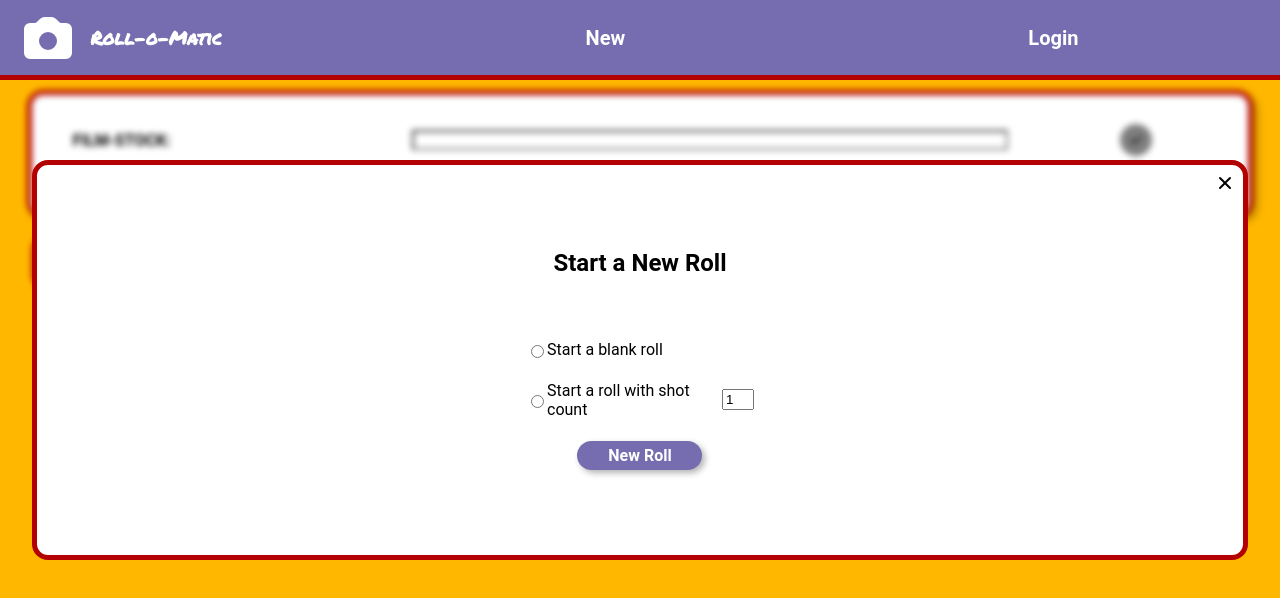
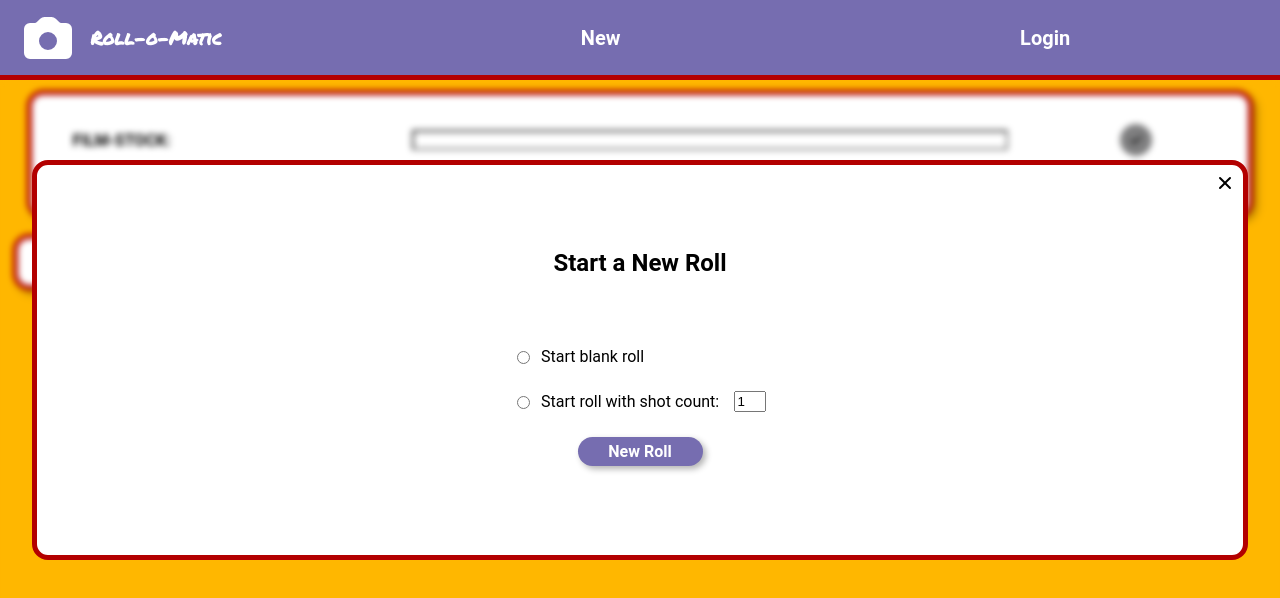
Before and after one commit to zg92/rollomatic, a React (Create React App) app: page / in a window 1280 px wide. Both pictures are taken after a click on the element "New". Shown: the top 598 px of the page. Built offline with nearby package versions, Linux system fonts and the light colour scheme; no server answers.

Commit message:
button styling

```diff
--- a/src/components/input-components/radio-component.js
+++ b/src/components/input-components/radio-component.js
@@ -4,6 +4,7 @@ export const RadioButton = ({
   label,
   className,
   setter,
+  labelClass,
 }) => {
   const changeHandler = (e, setter) => {
     setter(e.target.value);
@@ -21,7 +22,9 @@ export const RadioButton = ({
         }}
       />
 
-      <label htmlFor={radioValue}>{label}</label>
+      <label htmlFor={radioValue} className={labelClass}>
+        {label}
+      </label>
     </>
   );
 };
--- a/src/components/navbar/navbar-wrapper/navbar.scss
+++ b/src/components/navbar/navbar-wrapper/navbar.scss
@@ -20,6 +20,7 @@
 .navbar-links {
     width: 70%;
     @include flex(row, space-around, false);
+    margin-right: 10px;
 
 }
 
--- a/src/components/popups/new-popup/new-popup.js
+++ b/src/components/popups/new-popup/new-popup.js
@@ -90,7 +90,8 @@ const NewPopup = () => {
           radioValue={"blank"}
           setter={setRadioSelection}
           className={"new-roll-radio"}
-          label={"Start a blank roll"}
+          label={"Start blank roll"}
+          labelClass={"new-roll-label"}
         />
       </div>
       <div className="roll-options-row new-input-row">
@@ -100,7 +101,8 @@ const NewPopup = () => {
           input={"Update saved roll"}
           setter={setRadioSelection}
           className={"new-roll-radio"}
-          label={"Start a roll with shot count"}
+          label={"Start roll with shot count:"}
+          labelClass={"new-roll-label"}
         />
         <input
           className="new-input"
--- a/src/components/popups/new-popup/new-popup.scss
+++ b/src/components/popups/new-popup/new-popup.scss
@@ -2,14 +2,15 @@
 
 .new-content {
     height: 50%;
-    width: max-content;
+    width: 18rem;
     @include flex(column, space-evenly, true);
+
 }
 
 .new-input-row {
     @include flex(row, left, false);
-    width: 95%;
-
+    width: 100%;
+    margin-left: 2rem;
 }
 
 .new-roll-radio {
@@ -19,5 +20,9 @@
 
 .new-input {
     width: 2rem;
-    margin-left: 10%;
+    margin-left: 5%;
 }
+
+.new-roll-label {
+    margin-left: .5rem;
+}
--- a/src/components/popups/save-popup/save-popup-options/save-pop-up-options.js
+++ b/src/components/popups/save-popup/save-popup-options/save-pop-up-options.js
@@ -20,16 +20,18 @@ const SavePopUpOptions = ({
             <RadioButton
               radioName={"save-roll"}
               radioValue={"update"}
-              label={"Update saved roll"}
+              label={"Update currently open roll"}
               setter={setRadioSelection}
+              labelClass={"save-roll-label"}
             />
           </div>
           <div className="save-roll-option-line">
             <RadioButton
               radioName={"save-roll"}
               radioValue={"new"}
-              label={"Save as new roll (enter a name)"}
+              label={"Save as new roll (enter a name):"}
               setter={setRadioSelection}
+              labelClass={"save-roll-label"}
             />
           </div>
           <input
--- a/src/components/popups/save-popup/save-popup-options/save-pop-up-options.scss
+++ b/src/components/popups/save-popup/save-popup-options/save-pop-up-options.scss
@@ -17,3 +17,7 @@
 .save-roll-option-line {
     padding: 3px;
 }
+
+.save-roll-label {
+    margin-left: .5rem;
+}
--- a/src/components/shot-menu/shot-menu-wrapper/shot-menu-wrapper.scss
+++ b/src/components/shot-menu/shot-menu-wrapper/shot-menu-wrapper.scss
@@ -3,7 +3,7 @@
 .menu-line-wrapper {
     @include flex(column, center, false);
     margin-top: 1rem;
-    width: 95vw;
+    width: 98vw;
 }
 
 .line-data-wrapper {
```
